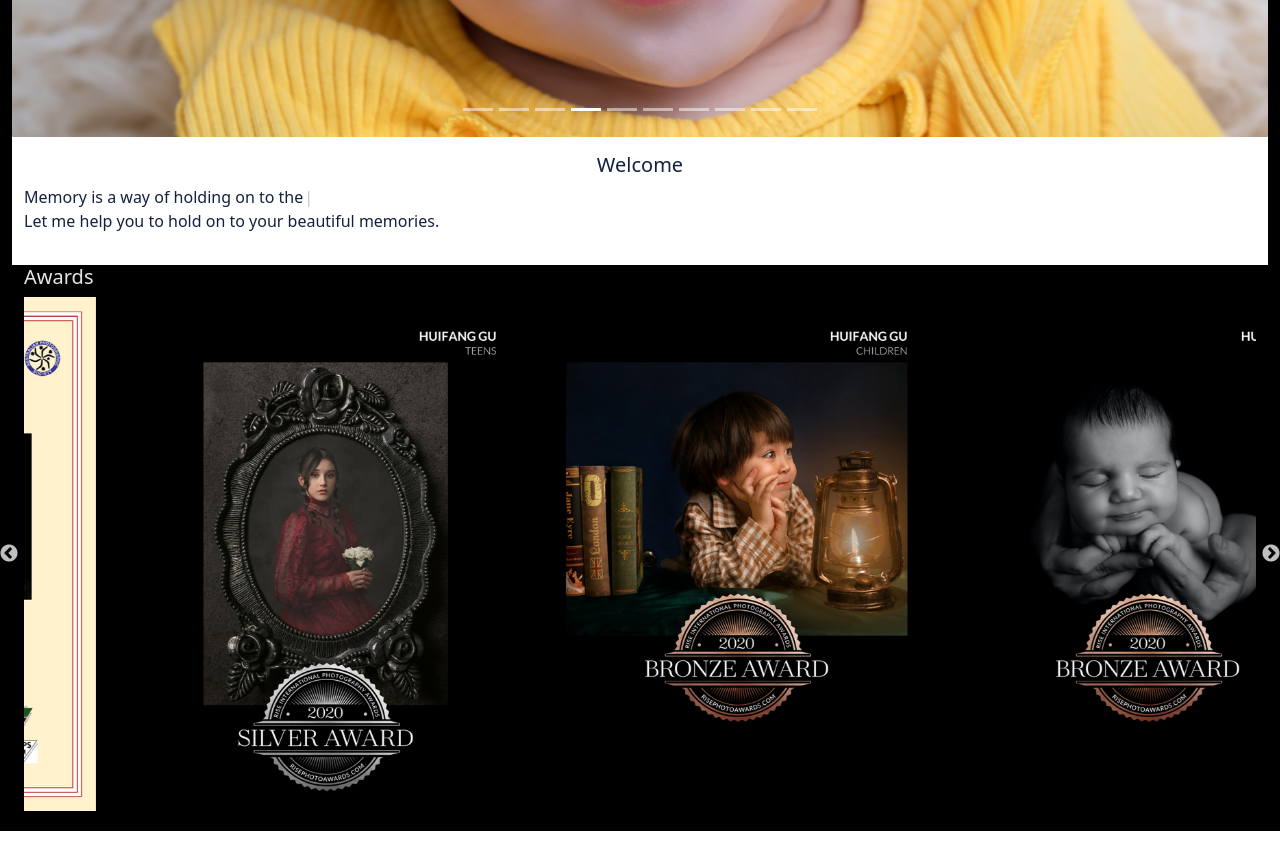
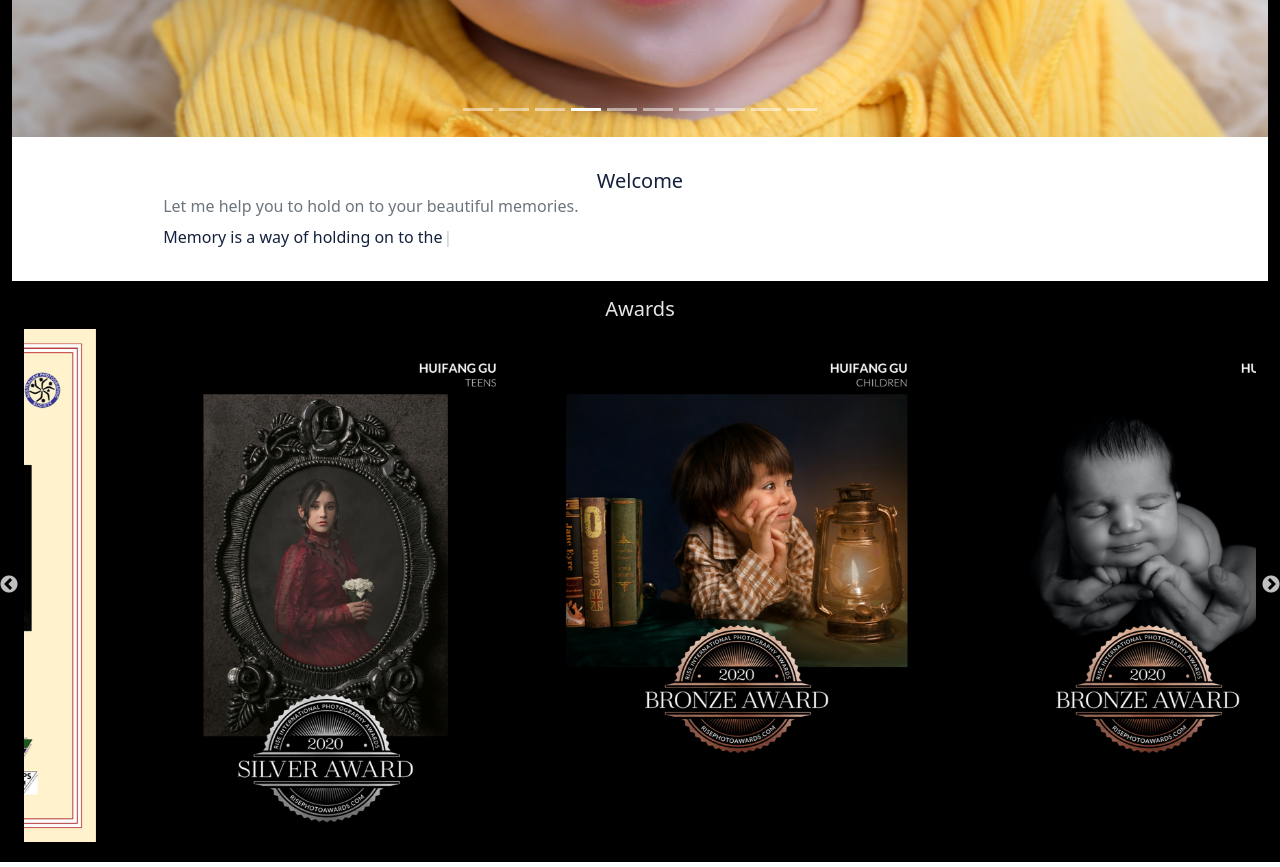
Before and after one commit to huifang719/lightstory, a React (Create React App) app: page / in a window 1280 px wide. Shown: the part 820-1687 px from the top of the page. Before the commit the page ends 1656 px from the top, so only its background shows below. Built offline with nearby package versions, Linux system fonts and the light colour scheme.

Commit message:
adjustment on welcome section

```diff
--- a/src/components/Awards.js
+++ b/src/components/Awards.js
@@ -48,8 +48,8 @@ const Awards = () => {
   };
 
   return (
-    <Container fluid>
-      <h5>Awards</h5>
+    <Container fluid className="pt-3">
+      <h5 style={{ textAlign: 'center' }}>Awards</h5>
       <Slider {...settings}>
         {AwardsImg.map((img, index) =>
           <Image src={img} style={{ height: '300px' }} key={index} />)}
--- a/src/components/Welcome.js
+++ b/src/components/Welcome.js
@@ -1,12 +1,16 @@
 import React from 'react';
-import { Container } from 'react-bootstrap';
+import { Container, Card } from 'react-bootstrap';
 import Typewriter from 'typewriter-effect';
 
 const Welcome = () => (
-  <Container fluid className="pt-3 pb-3" style={{ backgroundColor: 'white', color: '#14213d' }}>
-    <h5 style={{ textAlign: 'center' }}>Welcome</h5>
+  <Container fluid className="pt-3 pb-3" style={{ backgroundColor: 'white', color: '#14213d', display: 'flex', justifyContent: 'center' }}>
+    <Card style={{ border: 'none', width: '80%', display: 'inline-block' }}>
+      <Card.Body>
+        <Card.Title style={{ textAlign: 'center' }}>Welcome</Card.Title>
+        <Card.Subtitle className="mb-2 text-muted">Let me help you to hold on to your beautiful memories.</Card.Subtitle>
+        <Card.Text>
           <Typewriter
-      style={{ color: 'lightgrey', fontSize: '1rem' }}
+            style={{ fontSize: '1rem' }}
             options={{
               strings: ['Memory is a way of holding on to the things you love, the things you are,the things you never want to lose.'],
               autoStart: true,
@@ -14,7 +18,9 @@ const Welcome = () => (
               deleteAll: 'natural',
             }}
           />
-    <p> Let me help you to hold on to your beautiful memories.</p>
+        </Card.Text>
+      </Card.Body>
+    </Card>
   </Container>
 );
 
```
Lines whose indentation alone changed are shown as unchanged.
